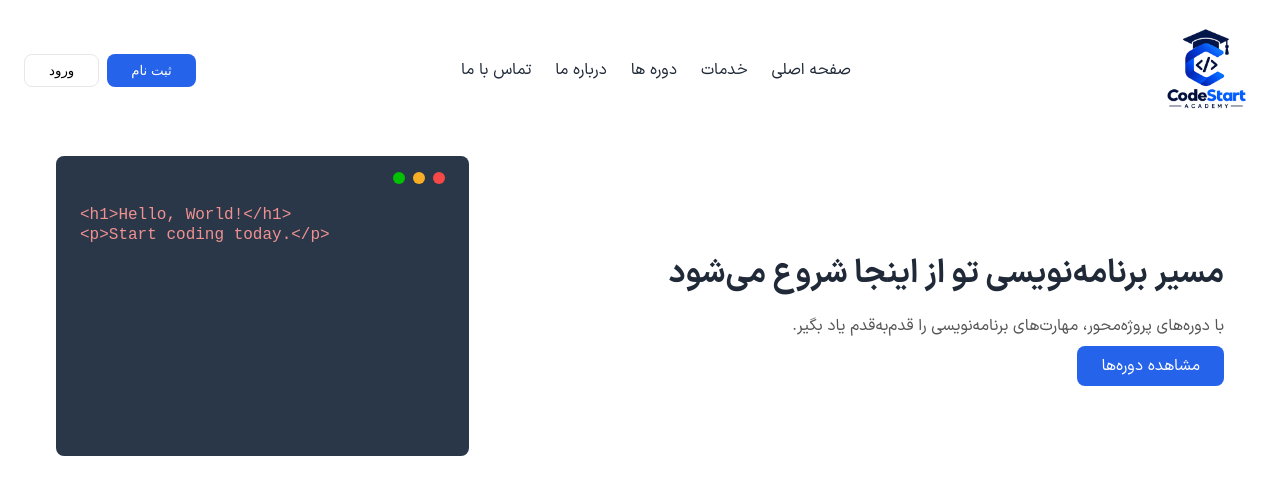
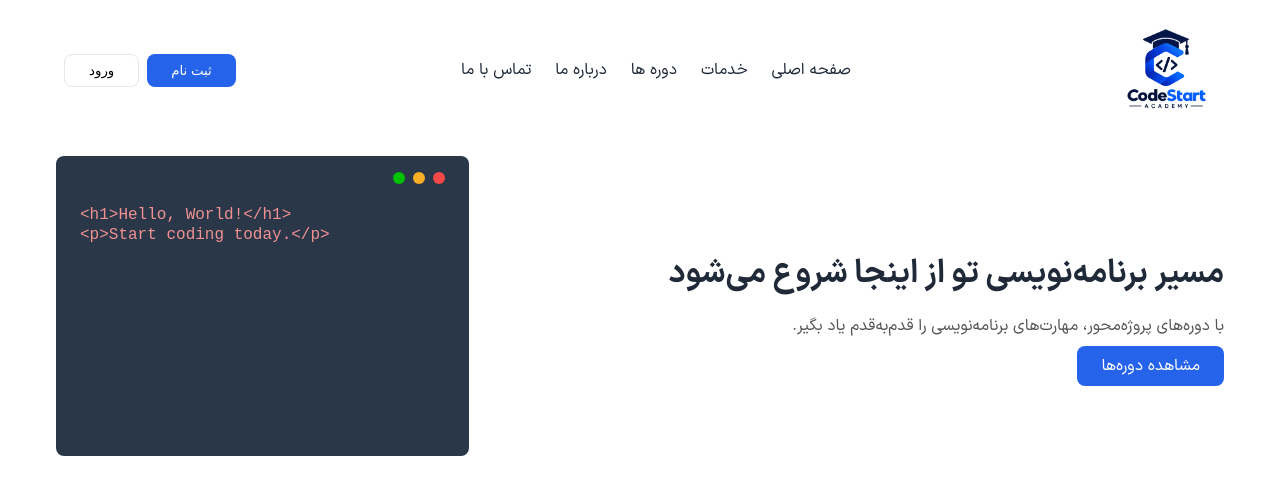
Before and after one commit to saman-1/codestart-academy, a plain HTML site: page index.html in a window 1280 px wide. Drawn offline with Linux system fonts and the light colour scheme.

Commit message:
Align navbar with hero section

```diff
--- a/css/style.css
+++ b/css/style.css
@@ -34,6 +34,8 @@ body {
     display: flex;
     justify-content: space-between;
     align-items: center;
+    max-width: 1200px;
+    margin-inline: auto;
     padding: var(--space-md) var(--space-lg);
 }
 
```
